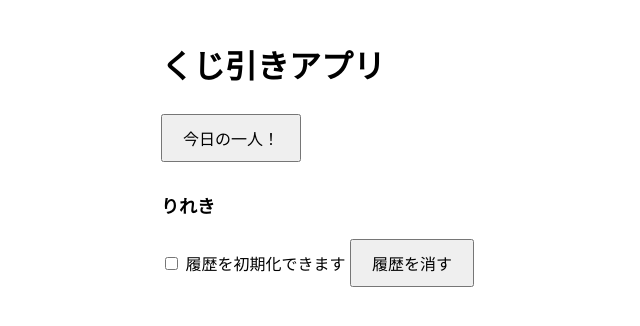
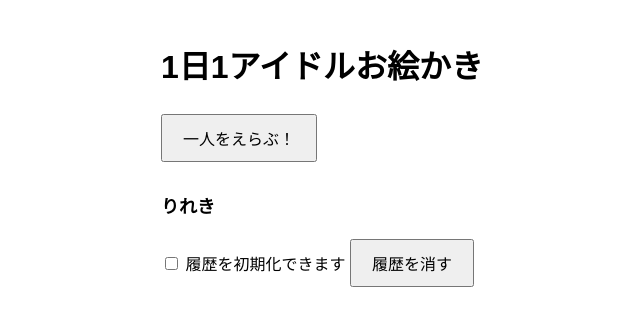
Before and after one commit to hujisakihuyuki-stack/lottery-app, a plain HTML site: page index.html in a window 1280 px wide. Shown: the whole page, without its empty margins (229-869 px from the left). Drawn offline with Linux system fonts and the light colour scheme.

Commit message:
Update index.html

```diff
--- a/index.html
+++ b/index.html
@@ -2,7 +2,7 @@
 <html lang="ja">
 <head>
   <meta charset="UTF-8">
-  <title>くじ引きアプリ</title>
+  <title>1日1アイドルお絵かき</title>
   <style>
     body { font-family: sans-serif; padding: 20px; max-width: 500px; margin: auto; }
     button { padding: 10px 20px; font-size: 16px; cursor: pointer; margin-top: 5px; }
@@ -14,8 +14,8 @@
   </style>
 </head>
 <body>
-  <h1>くじ引きアプリ</h1>
-  <button id="drawBtn">今日の一人！</button>
+  <h1>1日1アイドルお絵かき</h1>
+  <button id="drawBtn">一人をえらぶ！</button>
 
   <div id="resultTitle"></div>
   <div id="result"></div>
```
